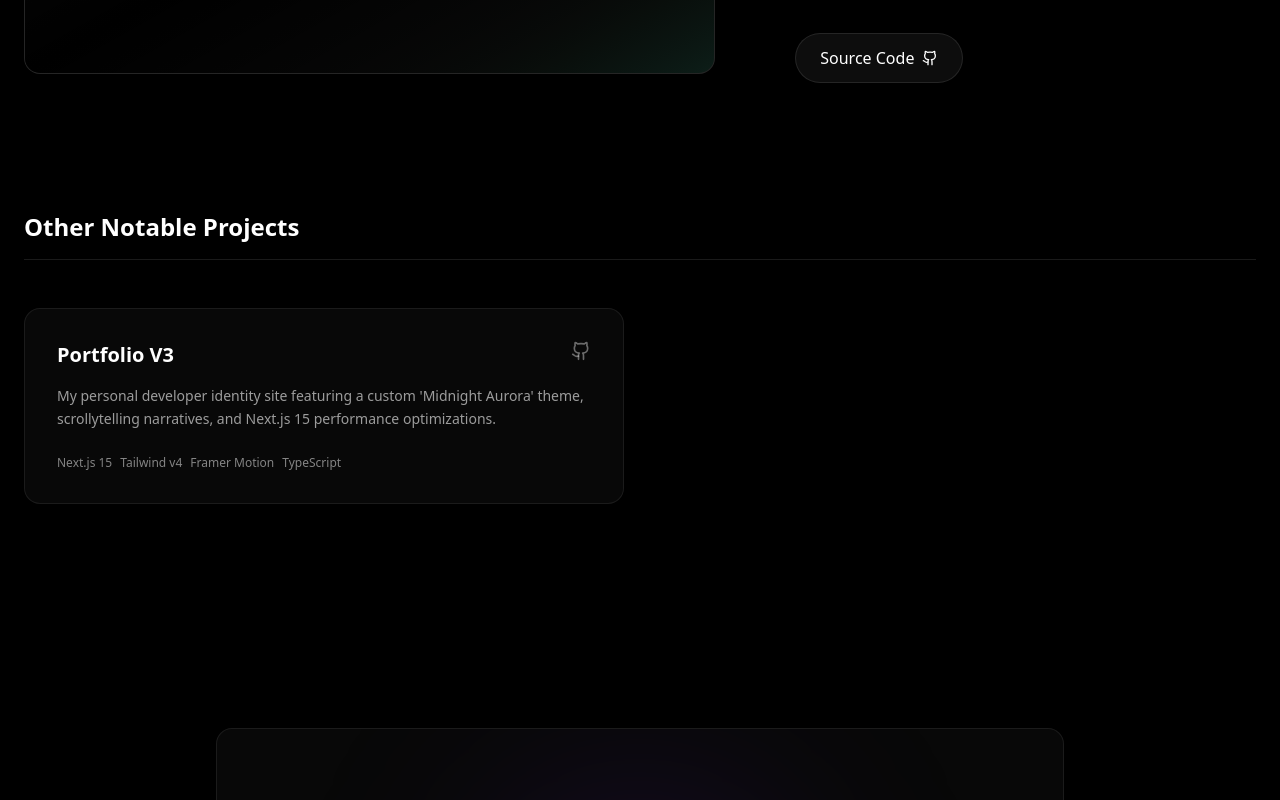
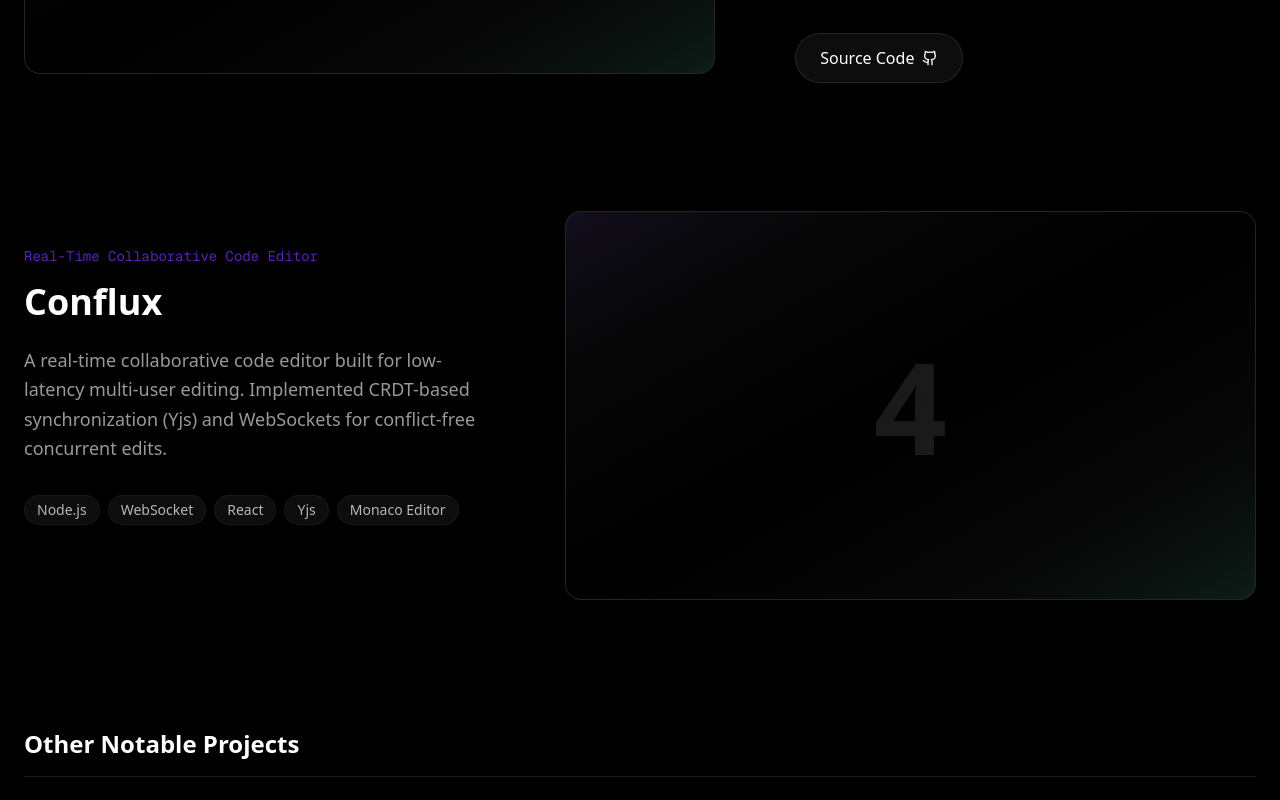
Before and after one commit to Amanyadav207/portfolio., a Next.js app: page / in a window 1280 px wide. Shown: the part 5048-5848 px from the top of the page. Built offline with nearby package versions, Linux system fonts and the light colour scheme.

Commit message:
added a project

```diff
--- a/src/data/portfolio.ts
+++ b/src/data/portfolio.ts
@@ -79,6 +79,14 @@ export const portfolioData = {
             github: "https://github.com/Amanyadav207/portfolio.",
             featured: false,
         },
+        {
+            id: 5,
+            title: "Conflux",
+            tagline: "Real-Time Collaborative Code Editor",
+            description: "A real-time collaborative code editor built for low-latency multi-user editing. Implemented CRDT-based synchronization (Yjs) and WebSockets for conflict-free concurrent edits.",
+            techStack: ["Node.js", "WebSocket", "React", "Yjs", "Monaco Editor"],
+            featured: true,
+        },
     ],
     social: {
         github: "https://github.com/Amanyadav207",
```
